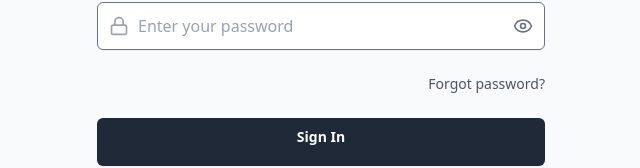
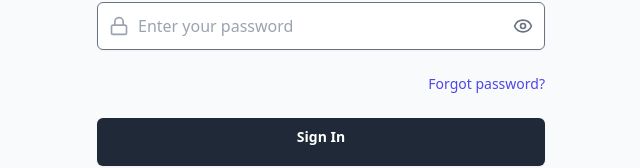
Before and after one commit to RahulChaudhari53/Quickstock-React, a React (Vite) app: page /login in a window 1280 px wide. Shown: the part 481-649 px from the top of the page, without its empty margins (319-959 px from the left). Built offline with nearby package versions, Linux system fonts and the light colour scheme.

Commit message:
add link to Forgot Password text

```diff
--- a/src/components/auth/loginForm.jsx
+++ b/src/components/auth/loginForm.jsx
@@ -2,7 +2,7 @@
 import { useState } from "react";
 import { useFormik } from "formik";
 import * as Yup from "yup";
-import { useLoginUser } from "../../hooks/useLoginUser";
+import { useLoginUser } from "../../hooks/useAuth";
 import { Link } from "react-router-dom";
 import { AtSign, Eye, EyeOff, Lock, Phone } from "lucide-react";
 import AppIcon from "../../assets/quickstock-logo.svg";
@@ -116,9 +116,12 @@ export default function LoginForm() {
           </div>
 
           <div className="text-right text-sm text-gray-600">
-            <a href="#" className="font-medium hover:text-indigo-800">
+            <Link
+              to="/forgot-password"
+              className="font-medium text-indigo-600 hover:text-indigo-500"
+            >
               Forgot password?
-            </a>
+            </Link>
           </div>
 
           {/* Submit Button */}
```
